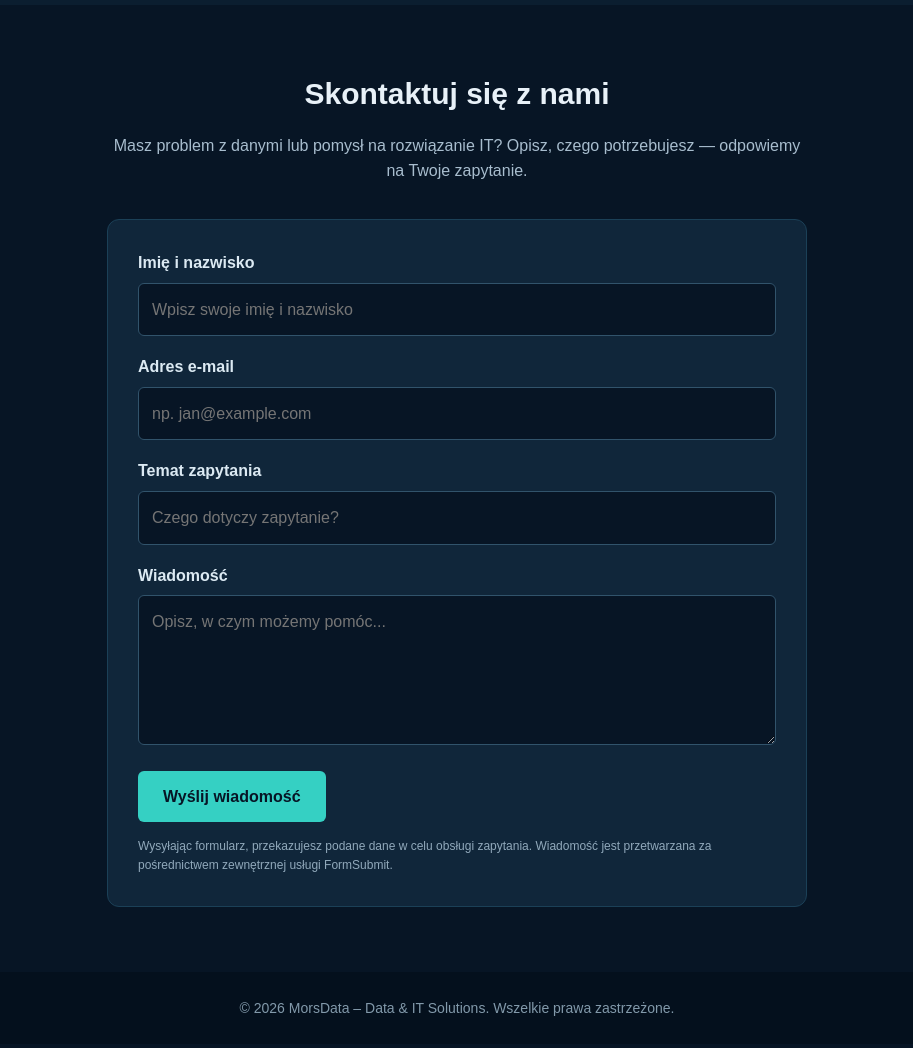
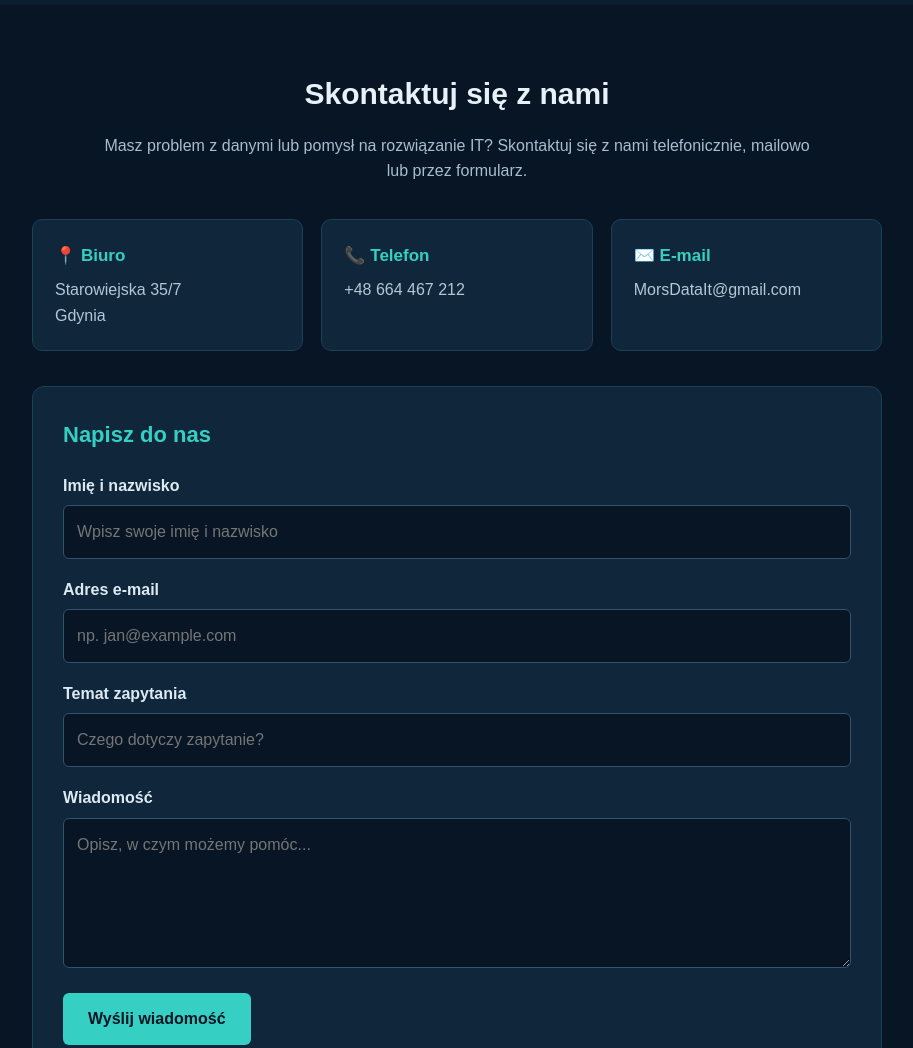
Before and after one commit to MorsDataIt/MorsData_VisitCard, a plain HTML site: page index.html in a window 1280 px wide. Shown: the part 1660-2708 px from the top of the page, without its empty margins (183-1096 px from the left). Drawn offline with Linux system fonts and the light colour scheme.

Commit message:
adding kontakt data for the company

```diff
--- a/index.html
+++ b/index.html
@@ -184,17 +184,54 @@
     }
 
     .contact-content {
-      max-width: 700px;
+      max-width: 850px;
       margin: auto;
     }
 
+    .contact-details {
+      display: grid;
+      grid-template-columns: repeat(3, 1fr);
+      gap: 18px;
+      margin: 30px 0;
+      text-align: left;
+    }
+
+    .contact-card {
+      background: #10263a;
+      border: 1px solid #1b4057;
+      border-radius: 10px;
+      padding: 22px;
+    }
+
+    .contact-card h3 {
+      color: #35d0c3;
+      font-size: 17px;
+      margin-bottom: 8px;
+    }
+
+    .contact-card p,
+    .contact-card a {
+      color: #b5c7d5;
+      overflow-wrap: anywhere;
+    }
+
+    .contact-card a:hover {
+      color: #35d0c3;
+    }
+
     .contact-form {
-      margin-top: 30px;
+      margin-top: 35px;
       text-align: left;
       background: #10263a;
       border: 1px solid #1b4057;
       border-radius: 12px;
       padding: 30px;
+    }
+
+    .contact-form h3 {
+      color: #35d0c3;
+      font-size: 22px;
+      margin-bottom: 20px;
     }
 
     .form-group {
@@ -250,6 +287,12 @@
       background: #04101d;
       color: #8299aa;
       font-size: 14px;
+    }
+
+    @media (max-width: 750px) {
+      .contact-details {
+        grid-template-columns: 1fr;
+      }
     }
 
     @media (max-width: 650px) {
@@ -392,17 +435,53 @@
 
     <section id="contact">
       <h2 class="section-title">Skontaktuj się z nami</h2>
+
       <div class="contact-content">
         <p class="section-intro">
           Masz problem z danymi lub pomysł na rozwiązanie IT?
-          Opisz, czego potrzebujesz — odpowiemy na Twoje zapytanie.
+          Skontaktuj się z nami telefonicznie, mailowo lub przez formularz.
         </p>
+
+        <div class="contact-details">
+
+          <div class="contact-card">
+            <h3>📍 Biuro</h3>
+            <p>
+              <a href="https://www.google.com/maps/search/?api=1&query=Starowiejska+35%2F7%2C+Gdynia"
+                 target="_blank" rel="noopener noreferrer">
+                Starowiejska 35/7<br>
+                Gdynia
+              </a>
+            </p>
+          </div>
+
+          <div class="contact-card">
+            <h3>📞 Telefon</h3>
+            <p>
+              <a href="tel:+48664467212">
+                +48 664 467 212
+              </a>
+            </p>
+          </div>
+
+          <div class="contact-card">
+            <h3>✉️ E-mail</h3>
+            <p>
+              <a href="mailto:MorsDataIt@gmail.com">
+                MorsDataIt@gmail.com
+              </a>
+            </p>
+          </div>
+
+        </div>
 
         <form
           class="contact-form"
           action="https://formsubmit.co/MorsDataIt@gmail.com"
           method="POST"
         >
+          <h3>Napisz do nas</h3>
+
           <input type="hidden" name="_subject" value="Nowe zapytanie ze strony MorsData">
           <input type="hidden" name="_template" value="table">
           <input type="hidden" name="_captcha" value="true">
```
